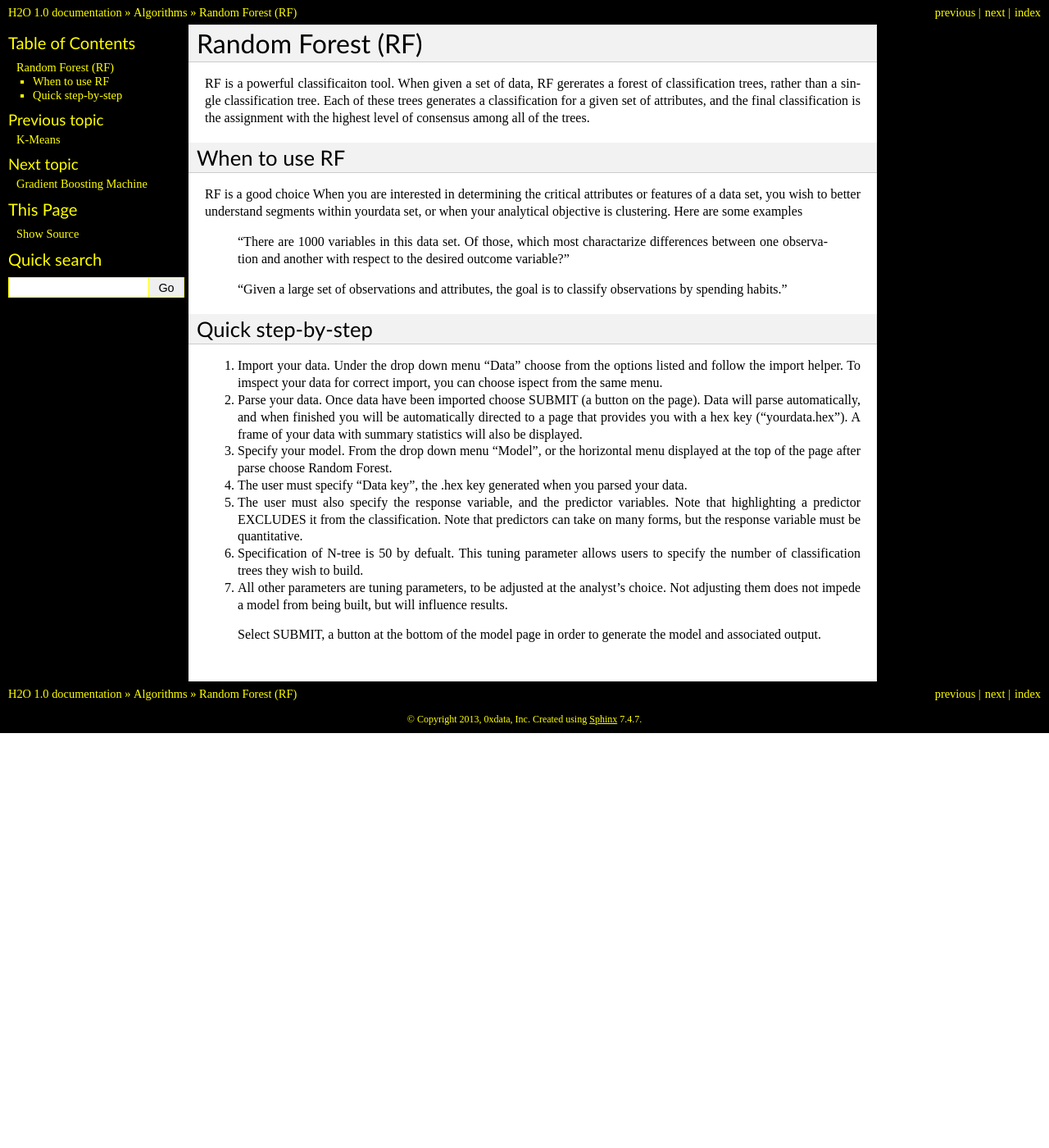
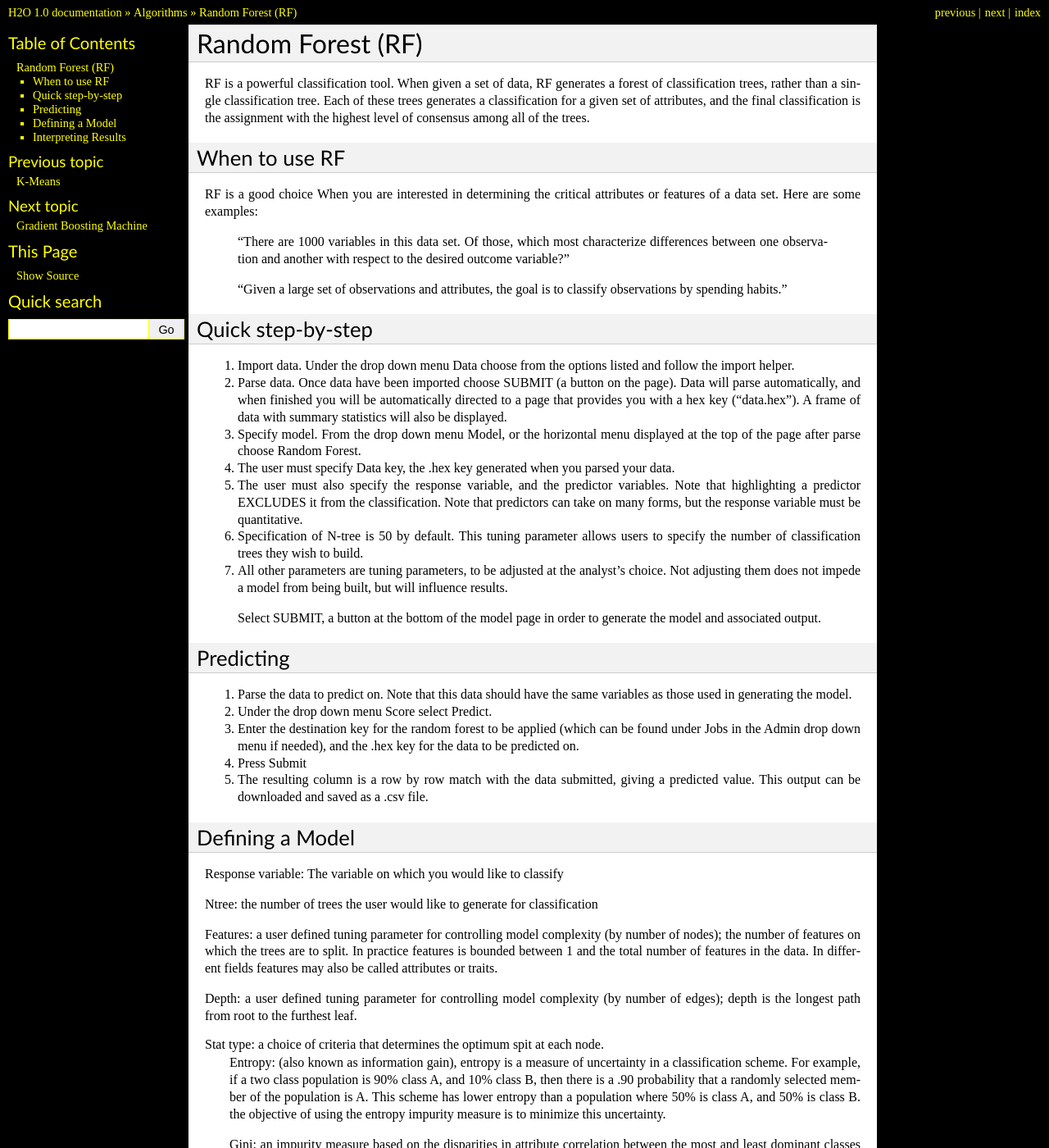
Before and after one commit to devinshields/h2odocs, a Sphinx documentation site: the page built from source/algorithms/rf.rst, in a window 1280 px wide and 1400 px high. Shown: the whole window at 82% size. Built offline with Sphinx 7.4.7, drawn with Linux system fonts in a browser that asks for light colours; formulas are drawn with MathJax 3; some of the changed text lies outside the part shown.

Commit message:
added rf gen user doc, syntax changes to glm user doc

```diff
--- a/source/algorithms/rf.rst
+++ b/source/algorithms/rf.rst
@@ -2,35 +2,122 @@
 Random Forest (RF)
 ------------------
 
-RF is a powerful classificaiton tool. When given a set of data, RF
-gererates a forest of classification trees, rather than a single classification
+RF is a powerful classification tool. When given a set of data, RF
+generates a forest of classification trees, rather than a single classification
 tree. Each of these trees generates a classification for a given set of
 attributes, and the final classification is the assignment with the highest
 level of consensus among all of the trees.
 
 When to use RF
 """"""""""""""
-RF is a good choice When you are interested in determining the critical attributes or features of a data set, you wish to better understand segments within yourdata set, or when your analytical objective is clustering. Here are some examples
+RF is a good choice When you are interested in determining the critical attributes or features of a data set. Here are some examples:
 
-  "There are 1000 variables in this data set. Of those, which most charactarize differences between one observation and another with respect to the desired outcome variable?"
+  "There are 1000 variables in this data set. Of those, which most characterize differences between one observation and another with respect to the desired outcome variable?"
 
   "Given a large set of observations and attributes, the goal is to classify observations by spending habits."
 
 Quick step-by-step
 """"""""""""""""""
 
-#. Import your data. Under the drop down menu "Data" choose from the options listed and follow the import helper. To imspect your data for correct import, you can choose ispect from the same menu.
+#. Import data. Under the drop down menu Data choose from the options listed and follow the import helper.
 
-#. Parse your data. Once data have been imported choose SUBMIT (a button on the page). Data will parse automatically, and when finished you will be automatically directed to a page that provides you with a hex key ("yourdata.hex"). A frame of your data with summary statistics will also be displayed.
+#. Parse data. Once data have been imported choose SUBMIT (a button on the page). Data will parse automatically, and when finished you will be automatically directed to a page that provides you with a hex key ("data.hex"). A frame of data with summary statistics will also be displayed.
 
-#. Specify your model. From the drop down menu "Model", or the horizontal menu displayed at the top of the page after parse choose Random Forest.
+#. Specify model. From the drop down menu Model, or the horizontal menu displayed at the top of the page after parse choose Random Forest.
 
-#. The user must specify "Data key", the .hex key generated when you parsed your data.
+#. The user must specify Data key, the .hex key generated when you parsed your data.
 
 #. The user must also specify the response variable, and the predictor variables. Note that highlighting a predictor EXCLUDES it from the classification. Note that predictors can take on many forms, but the response variable  must be quantitative.
 
-#. Specification of N-tree is 50 by defualt. This tuning parameter allows users to specify the number of classification trees they wish to build.
+#. Specification of N-tree is 50 by default. This tuning parameter allows users to specify the number of classification trees they wish to build.
 
 #. All other parameters are tuning parameters, to be adjusted at the analyst's choice. Not adjusting them does not impede a model from being built, but will influence results.
 
   Select SUBMIT, a button at the bottom of the model page in order to generate the model and associated output.
+
+Predicting
+""""""""""
+
+#. Parse the data to predict on. Note that this
+   data should have the same variables as those used in generating the
+   model.
+
+#. Under the drop down menu Score select Predict.
+
+#. Enter the destination key for the random forest to be applied (which can be found under
+   Jobs in the Admin drop down menu if needed), and the .hex key for
+   the data to be predicted on.
+
+#. Press Submit
+
+#. The resulting column is a row by row match with the data submitted,
+   giving a predicted value. This output can be downloaded and saved
+   as a .csv file.
+
+Defining a Model
+""""""""""""""""""
+
+Response variable: The variable on which you would like to classify
+
+
+Ntree: the number of trees the user would like to generate for classification
+
+
+Features: a user defined tuning parameter for controlling model complexity (by number of nodes); the number of features on which the trees are to split. In practice features is bounded between 1 and the total number of features in the data. In different fields features may also be called attributes or traits.
+
+Depth: a user defined tuning parameter for controlling model complexity (by number of edges); depth is the longest path from root to the furthest leaf.
+
+Stat type: a choice of criteria that determines the optimum spit at each node.
+	Entropy: (also known as information gain), entropy is a measure of uncertainty in a classification scheme. For example, if a two class population is 90% class A, and 10% class B, then there is a .90 probability that a randomly selected member of the population is A. This scheme has lower entropy than a population where 50% is class A, and 50% is class B. the objective of using the entropy impurity measure is to minimize this uncertainty.
+
+	Gini: an impurity measure based on the disparities in attribute correlation between the most and least dominant classes in a node. The objective of using this impurity measure is to choose the feature split that best isolates the dominant class.
+
+Ignore: is the set of columns other than the response variable that should be omitted from building the tree.
+
+Class weights: a user defined parameter to reduce the degree of imbalance in an unbalanced data set.
+
+Sampling strategy: serves a similar purpose as class weights;
+	Random Sampling: pulls subsets on which trees are built such that every observation has an equal chance of being drawn.
+	Stratified Sampling: partitions data set by classification before sampling, and then samples from each subset. This implies that each class will be represented in every split, even if the class being drawn in a random sample was a low probability event.
+
+
+Sample: User defined percentage of the observations in the data set to sample for the building of each tree.
+
+Out of bag error estimate: Every tree RF internally constructs a test/ train split. The Kth tree is built by pulling a sample on the data set, bootstrapping, and using the result to build a tree. Observations not used to build the tree are then run down the tree to see what classification they are assigned. The OOB error rate is calculated by calculating the error rate for each class and then averaging over all classes.
+
+Bin Limit: a user defined tuning parameter for controlling model complexity, bin limit caps the the maximum number of groups into which the orginal data are to be categorized.
+
+Seed: A large number that allows the analyst to recreate an analysis by specifying a starting point for black box processes that would otherwise occur at a randomly chosen place within the data.
+
+
+Interpreting Results
+""""""""""""""""""""
+
+RF results of initial interest are comprised of a model key and a confusion matrix. The model key specifies the full forest of trees to be used for predicting classifications.
+
+
+The confusion matrix is formatted like this:
+
++---------------------------------------------------+
+| Actual/Predicted |  Class A  | Class B |   Error  |
+|                  |           |         |          |
++===================================================+
+| Class A          |    a      |    b    |     e    |
+|                  |           |         |          |
++---------------------------------------------------+
+| Class B          |    c      |    d    |     f    |
+|                  |           |         |          |
++---------------------------------------------------+
+| Totals           |    g      |    h    |     i    |
+|                  |           |         |          |
++---------------------------------------------------+
+
+a = the number of correct predictions of class a
+b = the number of incorrect predictions of class a
+c = the number of incorrect predictions of class b
+d = the number of correct predictions of class b
+e = incorrect class A predictions/ total in class A
+f = incorrect in class B predictions/ total in class B
+g = total of class A column
+h = total of class B column
+i = total incorrect predictions/total observations
```
Also changed, not shown: source/tutorial/glm.rst (+15 -0 lines).
